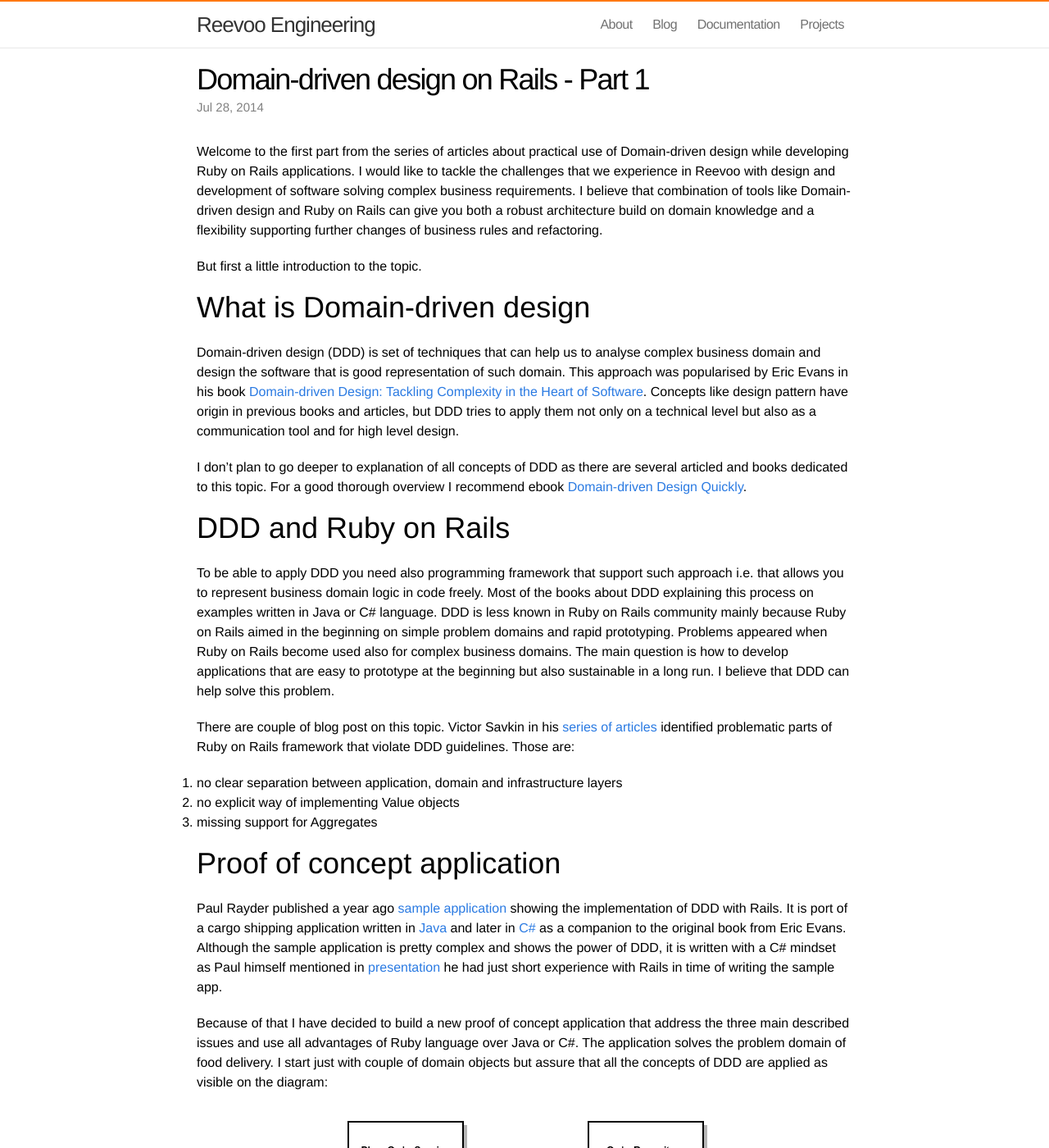
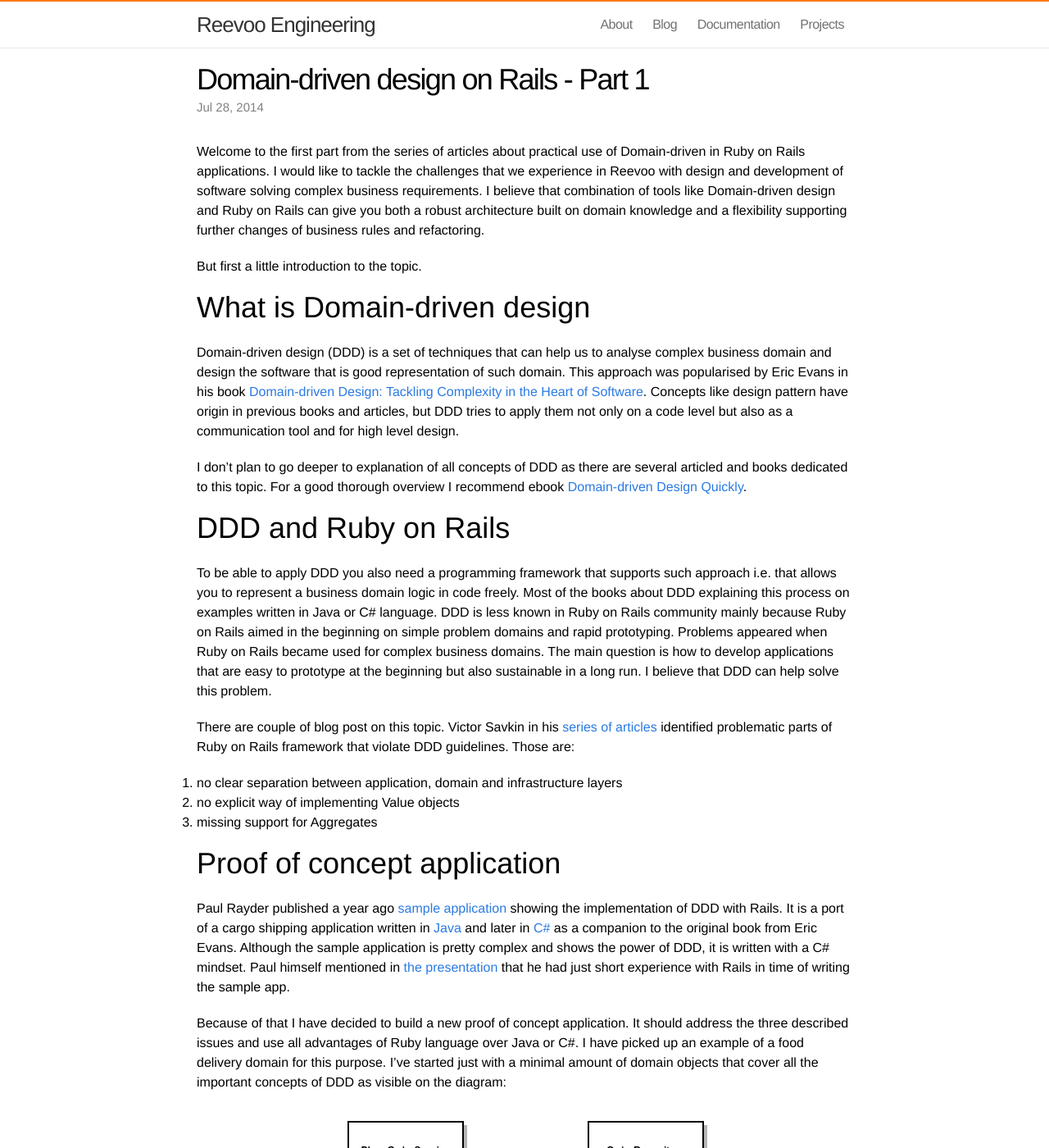
Before and after one commit to reevoo/reevoo.github.io, a Jekyll site: the page built from _posts/2014-07-27-ddd-with-ruby.markdown, in a window 1280 px wide and 1400 px high. Shown: the whole window at 82% size. Built offline with Jekyll 4.4.1, drawn with Linux system fonts in a browser that asks for light colours; comment, search, counter and statistics services are not loaded; some of the changed text lies outside the part shown.

Commit message:
Corrections

```diff
--- a/_posts/2014-07-27-ddd-with-ruby.markdown
+++ b/_posts/2014-07-27-ddd-with-ruby.markdown
@@ -6,21 +6,21 @@ categories: "domain-driven design"
 ---
 
 
-Welcome to the first part from the series of articles about practical use of Domain-driven design while developing Ruby on Rails applications. I would like to tackle the challenges that we experience in Reevoo with design and development of software solving complex business requirements. I believe that combination of tools like Domain-driven design and Ruby on Rails can give you both a robust architecture build on domain knowledge and a flexibility supporting further changes of business rules and refactoring.
+Welcome to the first part from the series of articles about practical use of Domain-driven in Ruby on Rails applications. I would like to tackle the challenges that we experience in Reevoo with design and development of software solving complex business requirements. I believe that combination of tools like Domain-driven design and Ruby on Rails can give you both a robust architecture built on domain knowledge and a flexibility supporting further changes of business rules and refactoring.
 
 But first a little introduction to the topic.
 
 
 # What is Domain-driven design
 
-Domain-driven design (DDD) is set of techniques that can help us to analyse complex business domain and design the software that is good representation of such domain. This approach was popularised by Eric Evans in his book [Domain-driven Design: Tackling Complexity in the Heart of Software](Domain-driven Design: Tackling Complexity in the Heart of Software). Concepts like design pattern have origin in previous books and articles, but DDD tries to apply them not only on a technical level but also as a communication tool and for high level design.
+Domain-driven design (DDD) is a set of techniques that can help us to analyse complex business domain and design the software that is good representation of such domain. This approach was popularised by Eric Evans in his book [Domain-driven Design: Tackling Complexity in the Heart of Software](http://www.amazon.co.uk/Domain-driven-Design-Tackling-Complexity-Software/dp/0321125215/ref=pd_bxgy_b_img_y). Concepts like design pattern have origin in previous books and articles, but DDD tries to apply them not only on a code level but also as a communication tool and for high level design.
 
 I don't plan to go deeper to explanation of all concepts of DDD as there are several articled and books dedicated to this topic. For a good thorough overview I recommend ebook [Domain-driven Design Quickly](http://www.infoq.com/minibooks/domain-driven-design-quickly).
 
 
 # DDD and Ruby on Rails
 
-To be able to apply DDD you need also programming framework that support such approach i.e. that allows you to represent  business domain logic in code freely. Most of the books about DDD explaining this process on examples written in Java or C# language. DDD is less known in Ruby on Rails community mainly because Ruby on Rails aimed in the beginning on simple problem domains and rapid prototyping.  Problems appeared when Ruby on Rails become used also for complex business domains. The main question is how to develop applications that are easy to prototype at the beginning but also sustainable in a long run. I believe that DDD can help solve this problem.
+To be able to apply DDD you also need a programming framework that supports such approach i.e. that allows you to represent  a business domain logic in code freely. Most of the books about DDD explaining this process on examples written in Java or C# language. DDD is less known in Ruby on Rails community mainly because Ruby on Rails aimed in the beginning on simple problem domains and rapid prototyping.  Problems appeared when Ruby on Rails became used for complex business domains. The main question is how to develop applications that are easy to prototype at the beginning but also sustainable in a long run. I believe that DDD can help solve this problem.
 
 There are couple of blog post on this topic. Victor Savkin in his [series of articles](http://victorsavkin.com/ddd) identified problematic parts of Ruby on Rails framework that violate DDD guidelines. Those are:
 
@@ -31,13 +31,13 @@ There are couple of blog post on this topic. Victor Savkin in his [series of art
 
 # Proof of concept application
 
-Paul Rayder published a year ago [sample application](https://github.com/paulrayner/ddd_sample_app_ruby) showing the implementation of DDD with Rails. It is port of a cargo shipping application written in [Java](https://github.com/patrikfr/dddsample) and later in [C#](https://github.com/SzymonPobiega/DDDSample.Net) as a companion to the original book from Eric Evans. Although the sample application is pretty complex and shows the power of DDD, it is written with a C# mindset as Paul himself mentioned in [presentation](http://skillsmatter.com/podcast/design-architecture/paul-rayner/mh-7679) he had just short experience with Rails in time of writing the sample app.
+Paul Rayder published a year ago [sample application](https://github.com/paulrayner/ddd_sample_app_ruby) showing the implementation of DDD with Rails. It is a port of a cargo shipping application written in [Java](https://github.com/patrikfr/dddsample) and later in [C#](https://github.com/SzymonPobiega/DDDSample.Net) as a companion to the original book from Eric Evans. Although the sample application is pretty complex and shows the power of DDD, it is written with a C# mindset. Paul himself mentioned in [the presentation](http://skillsmatter.com/podcast/design-architecture/paul-rayner/mh-7679) that he had just short experience with Rails in time of writing the sample app.
 
-Because of that I have decided to build a new proof of concept application that address the three main described issues and use all advantages of Ruby language over Java or C#. The application solves the problem domain of food delivery. I start just with couple of domain objects but assure that all the concepts of DDD are applied as visible on the diagram:
+Because of that I have decided to build a new proof of concept application. It should address the three  described issues and use all advantages of Ruby language over Java or C#. I have picked up an example of a food delivery domain for this purpose. I've started just with a minimal amount of domain objects that cover all the important concepts of DDD as visible on the diagram:
 
 ![Delivery service domain](/images/delivery_service_ddd.png)
 
-The initial source code is available on https://github.com/davidsevcik/dddelivery and is going to be enhanced over the time together with another articles focused on concrete challenges with writing this application.
+The initial source code is available on [https://github.com/davidsevcik/dddelivery-domain](https://github.com/davidsevcik/dddelivery-domain) and is going to be enhanced over the time together with next articles focused on concrete challenges with writing the application.
 
 
 
```
